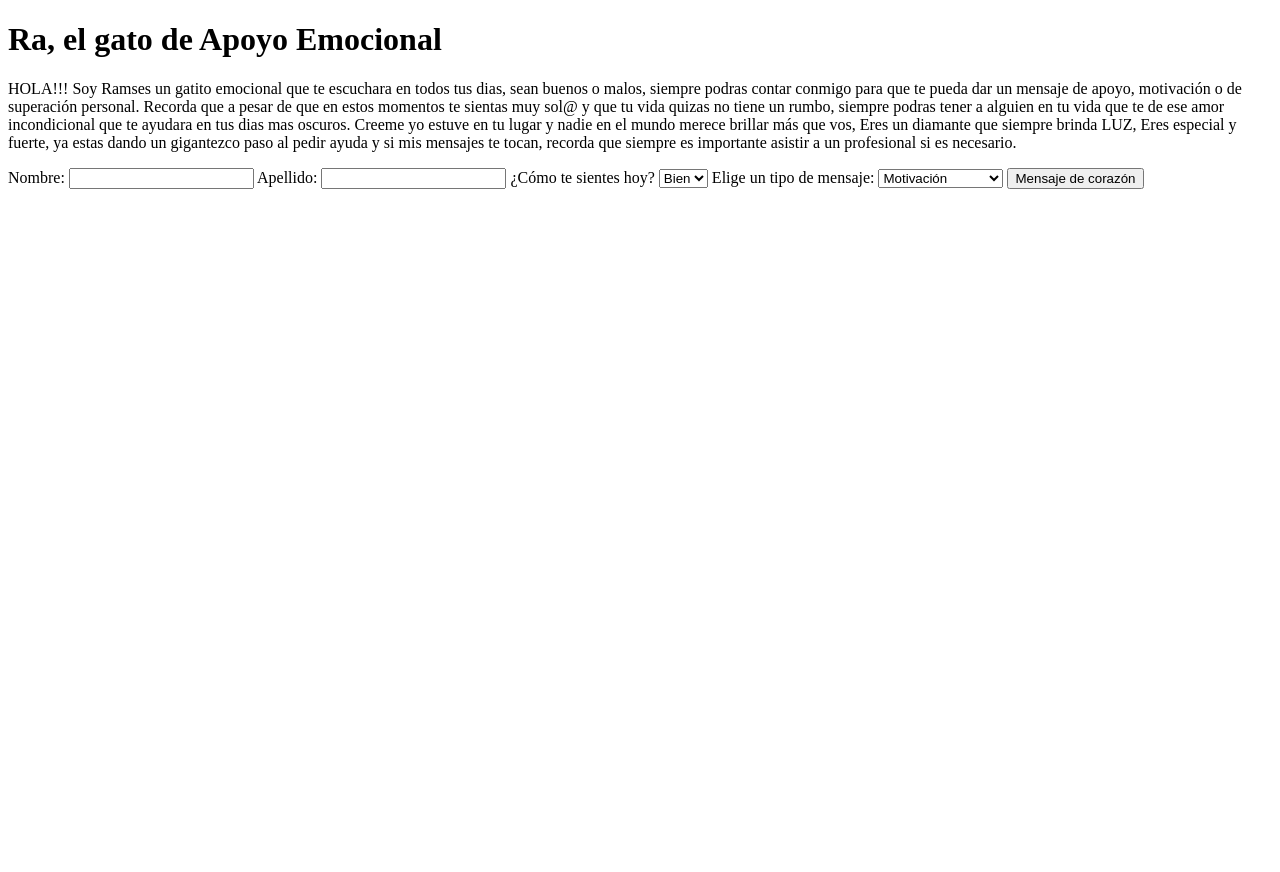
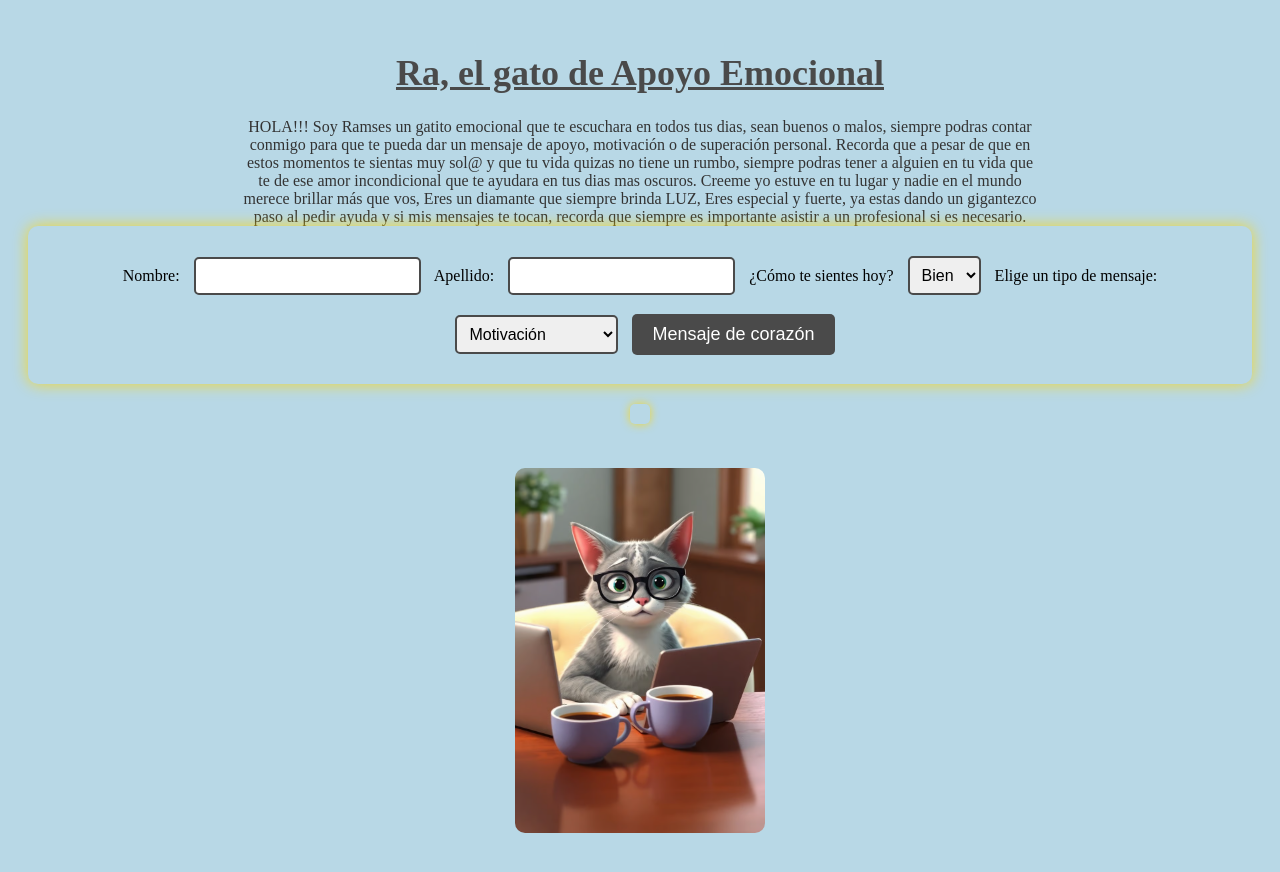
Before and after one commit to emma33-pintos/Entregable2_Pintos, a plain HTML site: page index.html in a window 1280 px wide. Before the commit the page ends 800 px from the top, so only its background shows below. Drawn offline with Linux system fonts and the light colour scheme.

Commit message:
Se agrego css y imagen de representacion, enlazada con el DOM

```diff
--- a/index.html
+++ b/index.html
@@ -3,6 +3,7 @@
 <head>
     <meta charset="UTF-8">
     <title>Simulador Motivacional</title>
+    <link rel="stylesheet" href="style.css">
 </head>
 <body>
     <h1>Ra, el gato de Apoyo Emocional</h1>
@@ -39,6 +40,7 @@
             <button type="submit">Mensaje de corazón</button>
         </form>
         <h2 id="mensajeMotivador"></h2>
+        <img src="imagen/Ra.avif" alt="Ra, el gatito de apoyo emocional" class="imagenRa">
     <script src="script.js"></script>
 </body>
 </html>
--- /dev/null
+++ b/style.css
@@ -0,0 +1,77 @@
+body{
+    background-color: #b8d8e6;
+    font-family: 'Cinzel', serif;
+    text-align: center;
+    padding: 20px;;
+}
+h1 {
+    font-size: 36px;
+    text-decoration: underline;
+    color: #4a4a4a;
+}
+h2#mensajeMotivador {
+    font-size: 24px;
+    font-family: 'Cinzel', serif;
+    font-weight: bold;
+    color: #4a4a4a;
+    background: linear-gradient (90deg, #ffd700, #ffb6c1);
+    padding: 10px;
+    border-radius: 5px;
+    display: inline-block;
+    margin-top:20px;
+    box-shadow: 0px 0px 10px rgba(255,215,0,0.8);
+}
+p{
+    font-size: 18 px;
+    font-family: 'Cinzel', serif;
+    color: #333;
+    max-width:800px;
+    margin:auto;
+}
+form{
+    background: linear-gradient (135deg, #ffd700, #ffb6c1);
+    padding: 20px;
+    border-radius: 10px;
+    box-shadow: 0px 0px 15px rgba(255,215,0,0.8);
+    display: inline-block;
+}
+form:hover {
+    box-shadow: 0px 0px 20px rgba(255, 215, 0,1);
+}
+input, select {
+    font-size:16px;
+    padding:8px;
+    margin: 10px;
+    border-radius: 5px;
+    border: 2px solid #4a4a4a;
+}
+button {
+    background-color: #4a4a4a;
+    color: white;
+    font-size: 18px;
+    padding: 10px 20px;
+    border: none;
+    border-radius: 5px;
+    cursor:pointer;
+    transition: 0.3s;
+}
+button:hover{
+    background-color: #ffd700;
+    color: black;
+    box-shadow: 0px 0px 10px rgba(255, 215,0, 0.8);
+}
+.imagenRa {
+    width: 250px;
+    display: block;
+    margin: 20px auto;
+    border-radius:10px;
+    box-shadow: 0px 0px 10px rgba (0, 0, 0,0.5);
+}
+@keyframes brilloGlamuroso {
+    0% {box-shadow: 0px 0px 10px rgba (255,215,0, 0.5);}
+    50% {box-shadow:0px 0px 20px rgba (255,215,0, 1);}
+    100% {box-shadow: 0px 0px 10px rgba (255, 215,0, 0.5);}
+}
+form {
+    animation: brilloGlamuroso 3s infinite alternate;
+}
```
Also changed, not shown: imagen/Ra.avif (added).
